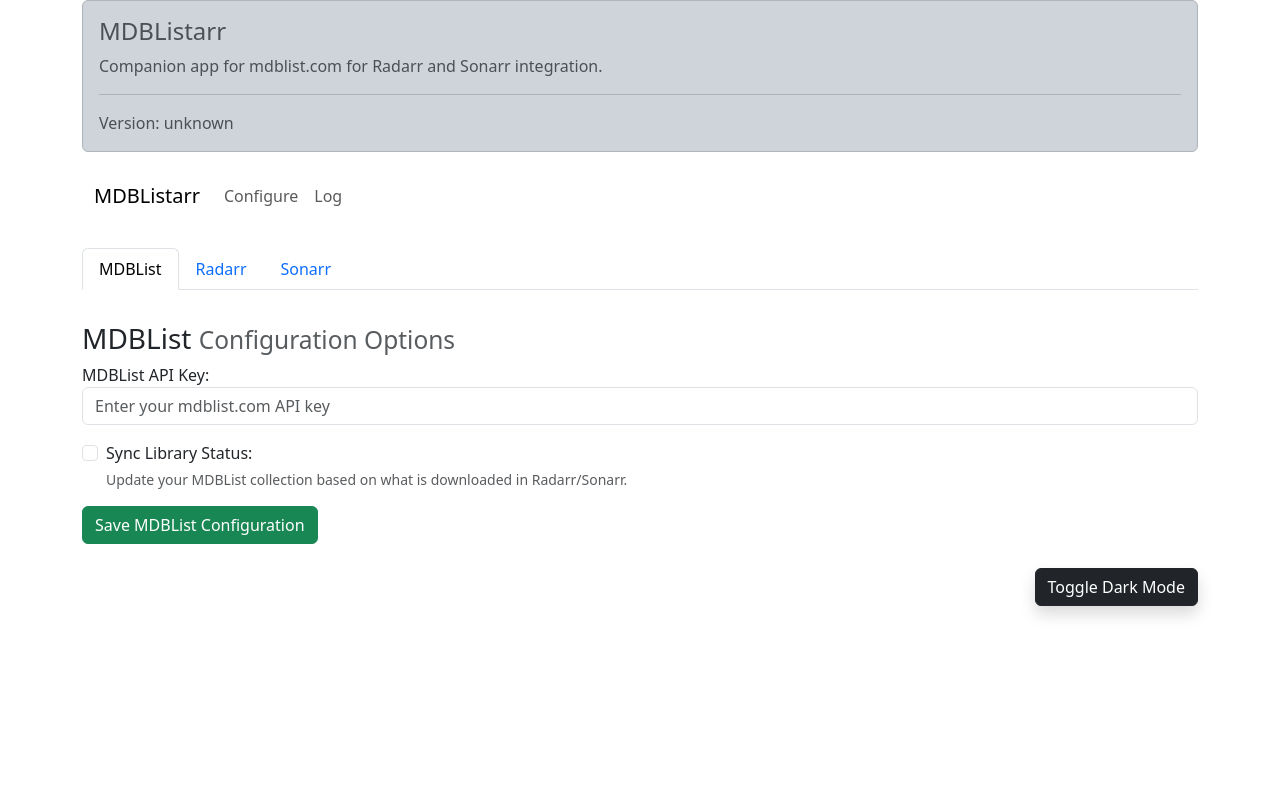
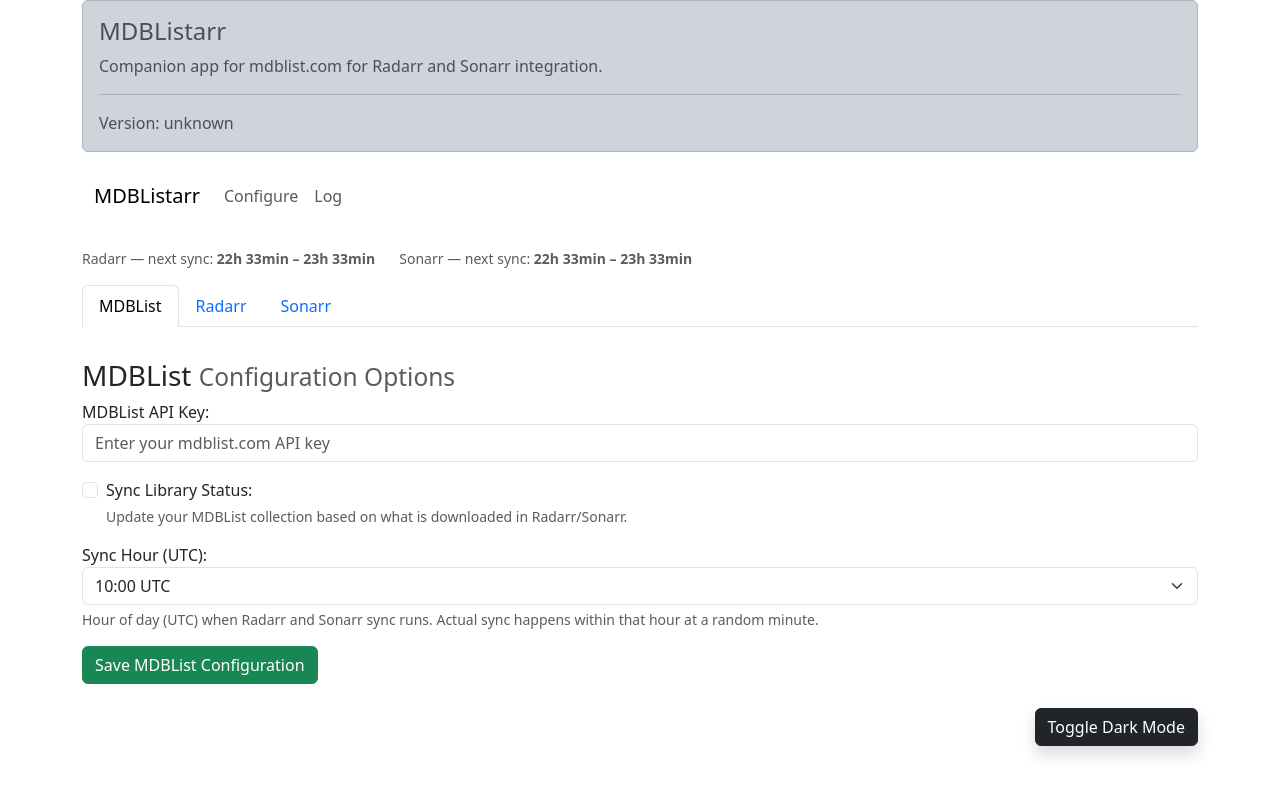
Before and after one commit to linaspurinis/mdblistarr, a Django app: page / in a window 1280 px wide. Run offline with Django 4.2, Linux system fonts and the light colour scheme; data comes from the database, SQL or seed files in the repository; data that the repository does not hold is empty; parts of the project's set-up code (start-up, migrations or seed data) failed here and were passed over.

Commit message:
configurable sync hour, and UI fixes

```diff
--- a/mdblistarr/mdblistrr/views.py
+++ b/mdblistarr/mdblistrr/views.py
@@ -4,7 +4,7 @@
 from django.http import JsonResponse, HttpResponseRedirect
 from django import forms
 from django.urls import reverse
-from .models import Preferences, RadarrInstance, SonarrInstance
+from .models import Preferences, RadarrInstance, SonarrInstance, Log
 from .connect import Connect
 from .arr import SonarrAPI
 from .arr import RadarrAPI
@@ -14,8 +14,35 @@
 import json
 import logging
 from django.contrib import messages
+from django.utils import timezone
+from datetime import timedelta
 # Set up logging
 logger = logging.getLogger(__name__)
+
+
+SYNC_HOUR_CHOICES = [(str(h), f"{h:02d}:00 UTC") for h in range(24)]
+
+
+def _next_sync_label(sync_hour):
+    """Return a human-readable range like 'in 2h – 3h' based on chosen sync hour."""
+    now = timezone.now()
+    today_fire = now.replace(hour=sync_hour, minute=0, second=0, microsecond=0)
+    next_fire = today_fire if now < today_fire else today_fire + timedelta(days=1)
+
+    min_secs = max(0, (next_fire - now).total_seconds())
+    max_secs = min_secs + 3600
+
+    def fmt(secs):
+        h = int(secs // 3600)
+        m = int((secs % 3600) // 60)
+        if h == 0:
+            return f"{m}min"
+        if m == 0:
+            return f"{h}h"
+        return f"{h}h {m}min"
+
+    return f"{fmt(min_secs)} – {fmt(max_secs)}"
+
 
 class MDBListForm(forms.Form):
     mdblist_apikey = forms.CharField(
@@ -27,6 +54,12 @@
         required=False,
         widget=forms.CheckboxInput(attrs={'class': 'form-check-input'}),
         help_text='Update your MDBList collection based on what is downloaded in Radarr/Sonarr.'
+    )
+    sync_hour = forms.ChoiceField(
+        label='Sync Hour (UTC)',
+        choices=SYNC_HOUR_CHOICES,
+        widget=forms.Select(attrs={'class': 'form-select'}),
+        help_text='Hour of day (UTC) when Radarr and Sonarr sync runs. Actual sync happens within that hour at a random minute.',
     )
 
     def clean(self):
@@ -132,9 +165,17 @@
 def home_view(request):
     mdblistarr = get_mdblistarr()
     sync_library_pref = Preferences.objects.filter(name='sync_library_status').first()
+    sync_hour_pref = Preferences.objects.filter(name='sync_hour').first()
+    if not sync_hour_pref:
+        import random as _random
+        random_hour = str(_random.randint(0, 23))
+        sync_hour_pref, _ = Preferences.objects.update_or_create(
+            name='sync_hour', defaults={'value': random_hour}
+        )
     mdblist_form = MDBListForm(initial={
         'mdblist_apikey': mdblistarr.mdblist_apikey,
         'sync_library_status': sync_library_pref and sync_library_pref.value == '1',
+        'sync_hour': sync_hour_pref.value,
     })
 
     radarr_instances = RadarrInstance.objects.all()
@@ -191,6 +232,10 @@
                 Preferences.objects.update_or_create(
                     name='sync_library_status',
                     defaults={'value': '1' if mdblist_form.cleaned_data.get('sync_library_status') else '0'}
+                )
+                Preferences.objects.update_or_create(
+                    name='sync_hour',
+                    defaults={'value': mdblist_form.cleaned_data.get('sync_hour', '10')}
                 )
                 reset_mdblistarr()
                 mdblistarr = get_mdblistarr()
@@ -308,6 +353,10 @@
         'active_radarr_id': active_radarr_id,
         'active_sonarr_id': active_sonarr_id,
         'active_tab': request.session.get('active_tab', 'mdblist'),
+        'radarr_next_sync': _next_sync_label(int(sync_hour_pref.value)),
+        'sonarr_next_sync': _next_sync_label(int(sync_hour_pref.value)),
+        'radarr_last_sync': Log.objects.filter(provider=1, status=1).order_by('-date').values_list('date', flat=True).first(),
+        'sonarr_last_sync': Log.objects.filter(provider=2, status=1).order_by('-date').values_list('date', flat=True).first(),
     }
 
     return render(request, "index.html", context)
--- a/mdblistarr/templates/index.html
+++ b/mdblistarr/templates/index.html
@@ -12,6 +12,17 @@
             </div>
         {% endfor %}
     {% endif %}
+
+    <div class="d-flex gap-4 mb-3 text-muted small">
+        <span>Radarr &mdash;
+            {% if radarr_last_sync %}last sync: <strong>{{ radarr_last_sync|timesince }} ago</strong> &middot; {% endif %}
+            next sync: <strong>{{ radarr_next_sync }}</strong>
+        </span>
+        <span>Sonarr &mdash;
+            {% if sonarr_last_sync %}last sync: <strong>{{ sonarr_last_sync|timesince }} ago</strong> &middot; {% endif %}
+            next sync: <strong>{{ sonarr_next_sync }}</strong>
+        </span>
+    </div>
 
     <ul class="nav nav-tabs" id="configTabs" role="tablist">
         <li class="nav-item" role="presentation">
@@ -55,6 +66,11 @@
                         {{ mdblist_form.sync_library_status }}
                         {{ mdblist_form.sync_library_status.label_tag }}
                         <div class="form-text">{{ mdblist_form.sync_library_status.help_text }}</div>
+                    </div>
+                    <div class="fieldWrapper mb-3">
+                        {{ mdblist_form.sync_hour.label_tag }}
+                        {{ mdblist_form.sync_hour }}
+                        <div class="form-text">{{ mdblist_form.sync_hour.help_text }}</div>
                     </div>
                 </div>
                 <div class="d-grid gap-2 d-md-flex mb-4">
```
Also changed, not shown: mdblistarr/mdblistrr/cron.py (+12 -4 lines), README.md.
